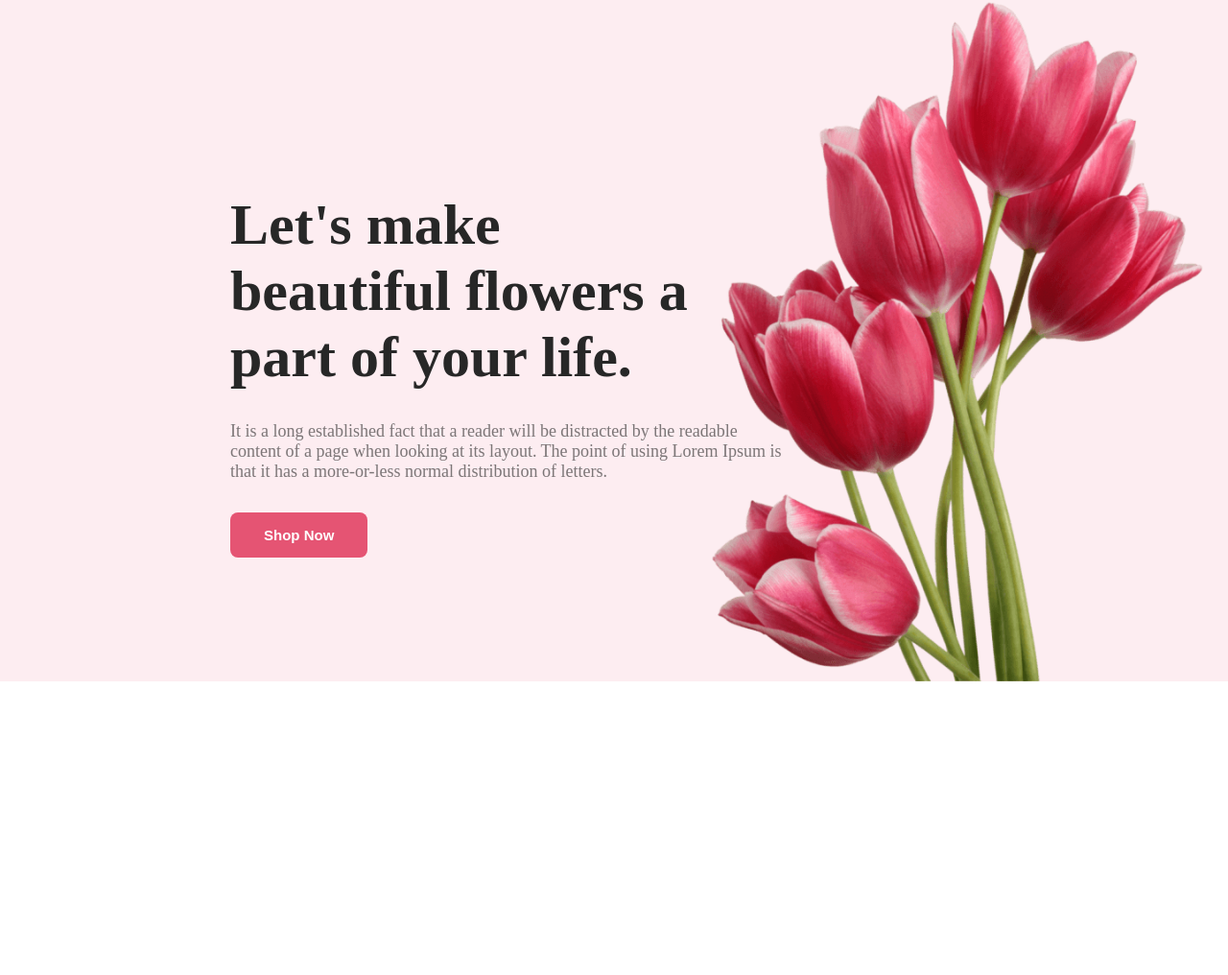
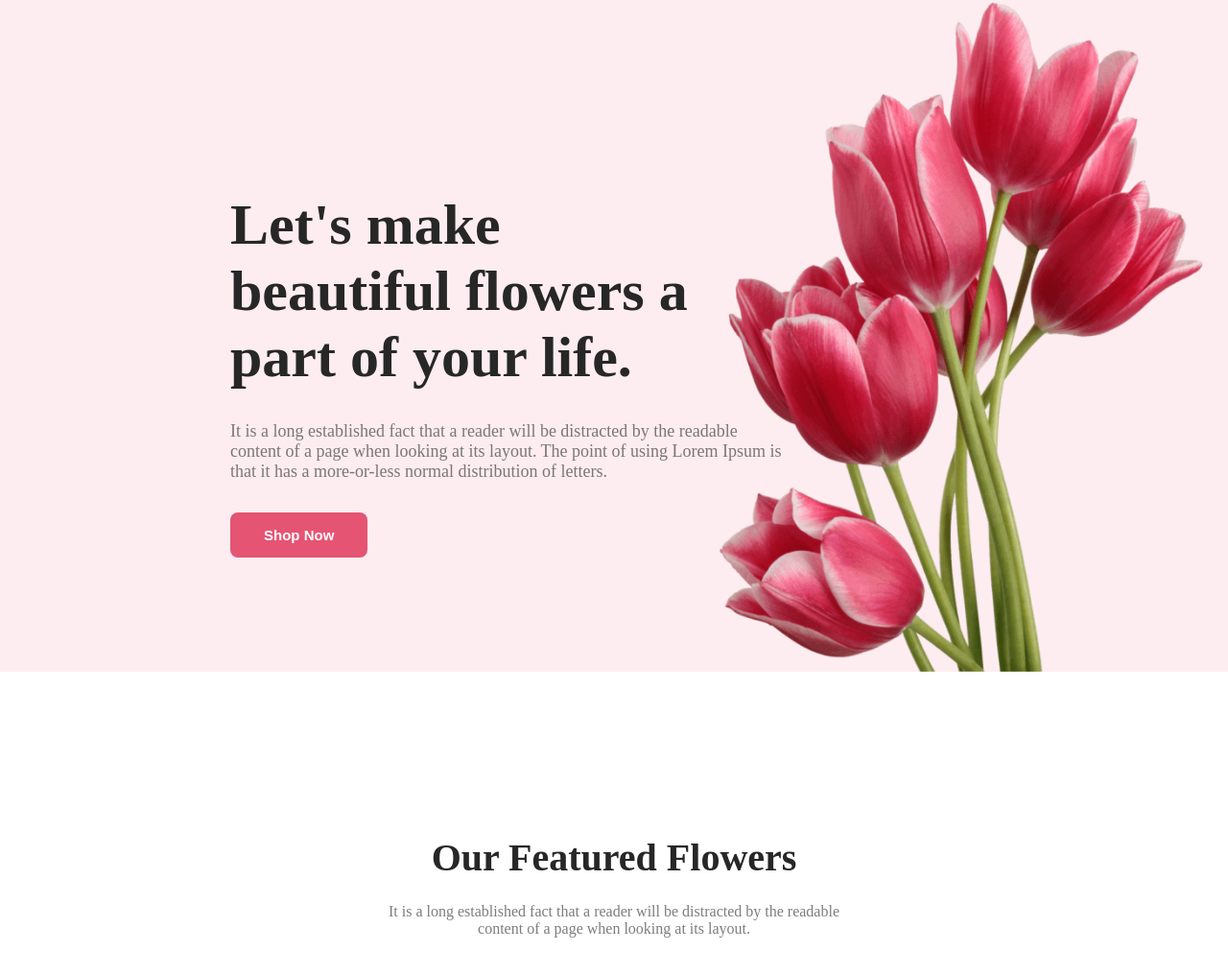
Before and after one commit to Kawsarul-Islam/assignment-1, a plain HTML site: page index.html in a window 1280 px wide. Shown: the whole page at 96% size. Before the commit the page ends 800 px from the top, so only its background shows below. Drawn offline with Linux system fonts and the light colour scheme.

Commit message:
added featured section text

```diff
--- a/index.html
+++ b/index.html
@@ -25,6 +25,15 @@
             </div>
         </section>
     </header>
+
+    <!-- main section -->
+
+    <main>
+        <section class="featured-section">
+            <h1 class="featured-title">Our Featured Flowers</h1>
+            <p class="featured-des">It is a long established fact that a reader will be distracted by the readable <br> content of a page when looking at its layout.</p>
+        </section>
+    </main>
 </body>
 
 </html>
--- a/styles/style.css
+++ b/styles/style.css
@@ -6,7 +6,8 @@
 .header{
     background: rgba(229, 84, 115, 0.10);
     background-image: url('../images/pngwing\ 10.png');
-    height: 310px;
+    max-width: 1600px;
+    height: 300px;
     padding-top: 200px;
     padding-bottom: 200px;
     background-repeat: no-repeat;
@@ -18,6 +19,7 @@
 .header-content{
     width: 50%;
     margin-left: 240px;
+    padding-bottom: 140px;
 }
 
 .header-title{
@@ -43,4 +45,25 @@
     color: #FFF;
     font-size: 15px;
     font-weight: 700;
+    margin-bottom: 140px;
 }
+
+
+.featured-section{
+    margin-top: 170px;
+    text-align: center;
+    margin-bottom: 50px;
+}
+
+.featured-title{
+    color: #272727;
+    font-size: 40px;
+    font-weight: 800;
+}
+
+.featured-des{
+    color: rgba(39, 39, 39, 0.60);
+    font-size: 16px;
+    font-weight: 500;
+    margin-top: 24px;
+}
```
